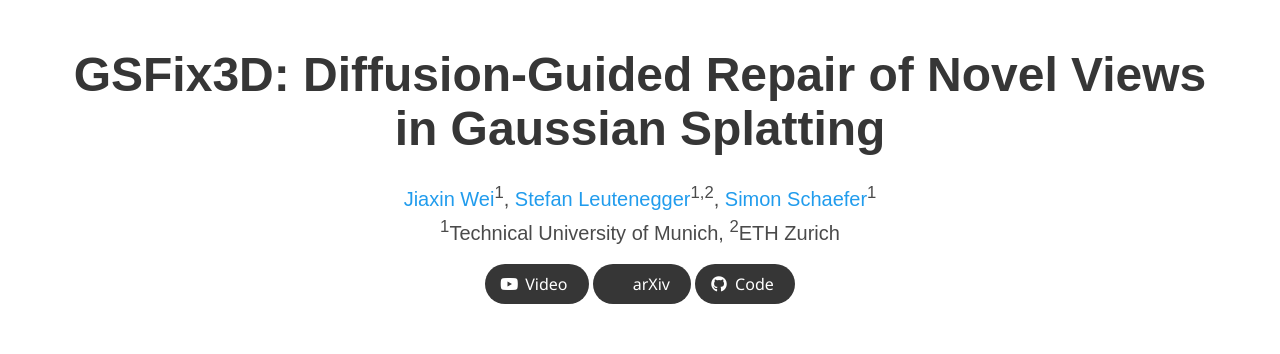
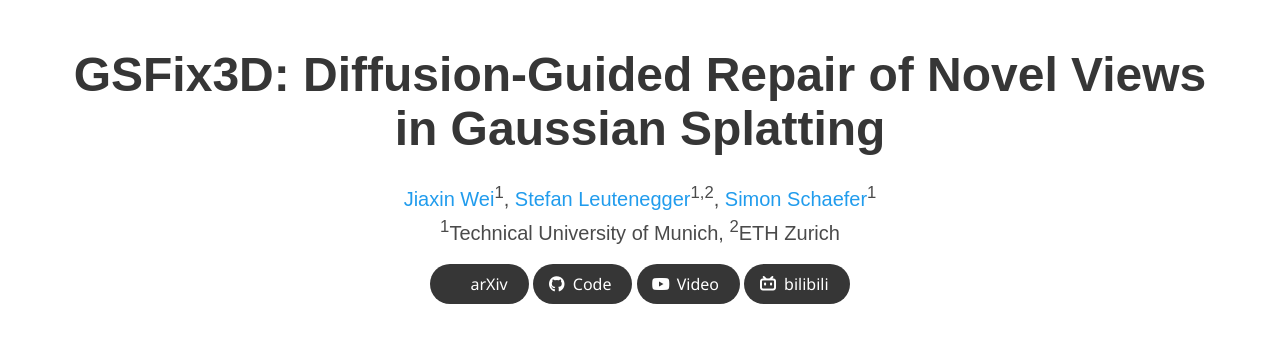
Before and after one commit to GSFix3D/GSFix3D.github.io, a plain HTML site: page index.html in a window 1280 px wide. Shown: the top 354 px of the page. Drawn offline with Linux system fonts and the light colour scheme; some icons are missing; a web font is replaced by a local one.

Commit message:
add bilibili link

```diff
--- a/index.html
+++ b/index.html
@@ -21,6 +21,7 @@
   <script src="./static/js/bulma-slider.min.js"></script>
   <script src="./static/js/script.js"></script>
   <script defer src="./static/js/fontawesome.all.min.js"></script>
+  <script src="https://kit.fontawesome.com/4529c160ca.js" crossorigin="anonymous"></script>
 </head>
 <body>
 
@@ -49,15 +50,6 @@
           <div class="column has-text-centered">
             <div class="publication-links">
               <span class="link-block">
-                <a href="https://youtu.be/hF8xv8qDSi0"
-                   class="external-link button is-normal is-rounded is-dark">
-                  <span class="icon">
-                    <i class="fab fa-youtube"></i>
-                  </span>
-                  <span>Video</span>
-                </a>
-              </span>
-              <span class="link-block">
                 <a href="https://arxiv.org/pdf/2508.14717"
                    class="external-link button is-normal is-rounded is-dark">
                   <span class="icon">
@@ -74,6 +66,24 @@
                   </span>
                   <span>Code</span>
                   </a>
+              </span>
+              <span class="link-block">
+                <a href="https://youtu.be/hF8xv8qDSi0"
+                   class="external-link button is-normal is-rounded is-dark">
+                  <span class="icon">
+                    <i class="fab fa-youtube"></i>
+                  </span>
+                  <span>Video</span>
+                </a>
+              </span>
+              <span class="link-block">
+                <a href="https://www.bilibili.com/video/BV1U3YXzhE6c/?share_source=copy_web&vd_source=e3ec9bdff9a148d3e6c524c831a5a712"
+                   class="external-link button is-normal is-rounded is-dark">
+                  <span class="icon">
+                    <i class="fa-brands fa-bilibili"></i>
+                  </span>
+                  <span>bilibili</span>
+                </a>
               </span>
             </div>
           </div>
```
